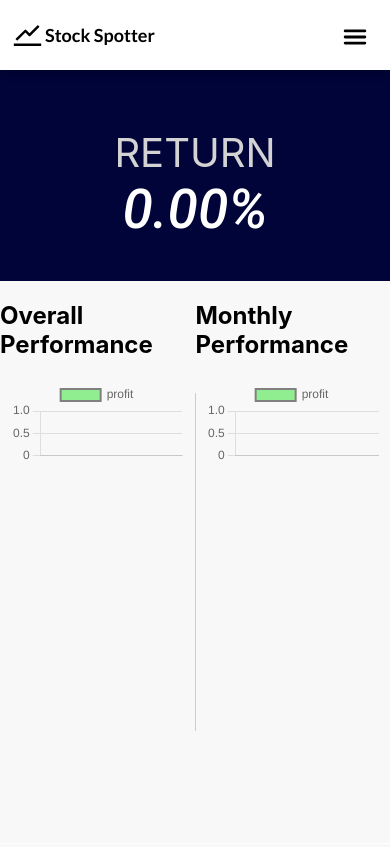
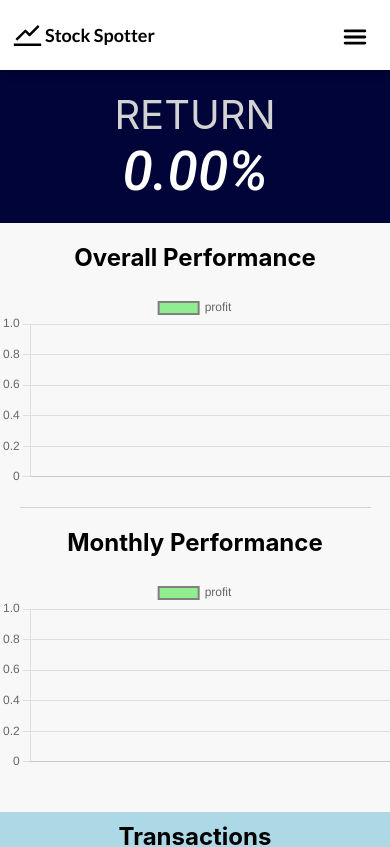
Before and after one commit to bray851011/stock-client, a React (Create React App) app: page /performance in a window 390 px wide. Shown: the top 847 px of the page. Built offline with nearby package versions, Linux system fonts and the light colour scheme; no server answers; a web font is replaced by a local one.

Commit message:
Update Performance Page

```diff
--- a/src/routes/performance/performance.component.jsx
+++ b/src/routes/performance/performance.component.jsx
@@ -36,7 +36,10 @@ const Performance = () => {
                                 <LineChart />
                             </div>
                         </div>
+
                         <div className='v-line'></div>
+                        <div className='h-line'></div>
+
                         <div className='right'>
                             <h1>Monthly Performance</h1>
                             <div className='chart-container'>
--- a/src/routes/performance/performance.styles.scss
+++ b/src/routes/performance/performance.styles.scss
@@ -4,13 +4,14 @@ html {
 }
 
 section {
-    height: 100vh; /* 100% of the viewport height */
+    // height: 100vh; /* 100% of the viewport height */
     width: 100%; /* Full width */
     scroll-snap-align: center ;
 }
 
 .performance-section1{
-    height: 100vh;
+    padding-top: 70px;
+    height: calc(100vh - 70px);
     .upside {
         display: flex;
         justify-content: center;
@@ -25,9 +26,9 @@ section {
             width: 100vw;
             display: flex;
             flex-direction: column;
-            justify-content: flex-end;
+            justify-content: center;
             align-items:  center;
-            padding-bottom: 80px;
+            // padding-bottom: 80px;
 
             .profit {
                 font-family: "Roboto", sans-serif;
@@ -63,7 +64,8 @@ section {
                 align-items:  center;
                 .chart-container {
                     width: 90%;
-                    height: auto;
+                    max-width: 600px;
+                    height: 100%;
                 }
             }
 
@@ -71,6 +73,9 @@ section {
                 width: 2px;              /* Line width */
                 background-color: #ccc;  /* Line color */
                 height: 60%;           /* Adjust based on your needs */
+            }
+            .h-line {
+                display: none;         /* Adjust based on your needs */
             }
 
             .right {
@@ -81,9 +86,9 @@ section {
                 // justify-content: center;
                 align-items:  center;
                 .chart-container {
-                    // padding: 0 50px 0 50px;
                     width: 90%;
-                    height: auto;
+                    max-width: 600px;
+                    height: 100%;
                 }
             }
         }
@@ -95,16 +100,8 @@ section {
     display: flex;
     flex-direction: column;
     align-items: center;
-    background: linear-gradient(0deg, rgb(212, 255, 226), #f8f8f8);
-    .title {
-        width: 1000px;
-        height: auto;
-        display: flex;  // Establishes a flex container
-        justify-content: space-evenly;  // Centers the child horizontally
-        align-items: center;  // Centers the child vertically
-        background-color: rgb(158, 158, 158);
-        margin-top: 80px;
-    }
+    background: lightblue;
+
 
     h1 {
         margin-top: 90px;
@@ -114,3 +111,113 @@ section {
     }
 
 }
+
+@media screen and (max-width: 1150px) {
+    html {
+        scroll-snap-type: none;
+        scroll-behavior: none;
+    }
+
+    section {
+        width: 100%; /* Full width */
+        scroll-snap-align: none ;
+    }
+
+    .performance-section1{
+        height: auto;
+        .upside {
+            display: flex;
+            justify-content: center;
+            align-items:  center;
+            height: 33.3%;
+            width: 100%;
+            background-color: rgb(0, 4, 56);
+
+            .container {
+                max-width: 1300px;
+                height: 100%;
+                width: 100vw;
+                display: flex;
+                flex-direction: column;
+                justify-content: center;
+                align-items:  center;
+                padding: 20px 0;
+                // padding-bottom: 80px;
+
+                .profit {
+                    font-family: "Roboto", sans-serif;
+                    font-weight: 500;
+                    font-style: italic;
+                    font-size: 55px;
+                    color: rgb(255, 255, 255);
+                }
+
+            }
+        }
+        .downside {
+            // height: auto;
+            .container {
+                height: 100%;
+                width: 100vw;
+                display: flex;
+                justify-content: center;
+                align-items:  center;
+                flex-direction: column;
+                .left {
+                    height: auto;
+                    width: 100%;
+                    display: flex;
+                    flex-direction: column;
+                    // justify-content: center;
+                    align-items:  center;
+                    h1 {
+                        height: 20%;
+                    }
+                    .chart-container {
+                        width: 100%;
+                        height: auto;
+                        max-height: 80%;
+                    }
+                }
+
+                .v-line {
+                    display: none;     /* Adjust based on your needs */
+                }
+
+                .h-line {
+                    display: flex;
+                    align-self: center;
+                    height: 1px;              /* Line width */
+                    background-color: lightgray;  /* Line color */
+                    width: 90%;           /* Adjust based on your needs */
+                    margin-top: 20px;
+                }
+
+                .right {
+                    height: 100%;
+                    width: 100%;
+                    display: flex;
+                    flex-direction: column;
+                    margin-bottom: 40px;
+                    // justify-content: center;
+                    align-items:  center;
+                    .chart-container {
+                        width: 100%;
+                        height: auto;
+                        max-height: 80%;
+                    }
+                }
+            }
+        }
+    }
+
+    .performance-section2 {
+        height: calc(100vh - 70px);
+        h1 {
+            margin-top: 10px;
+        }
+        h3 {
+            font-size: medium;
+        }
+    }
+}
```
